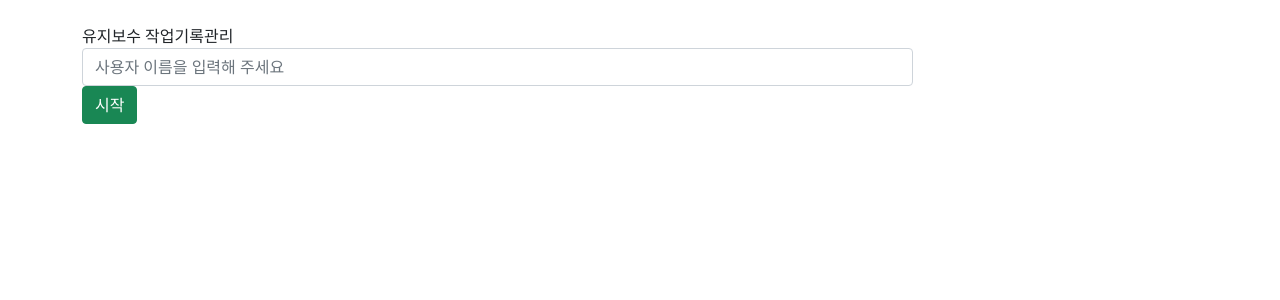
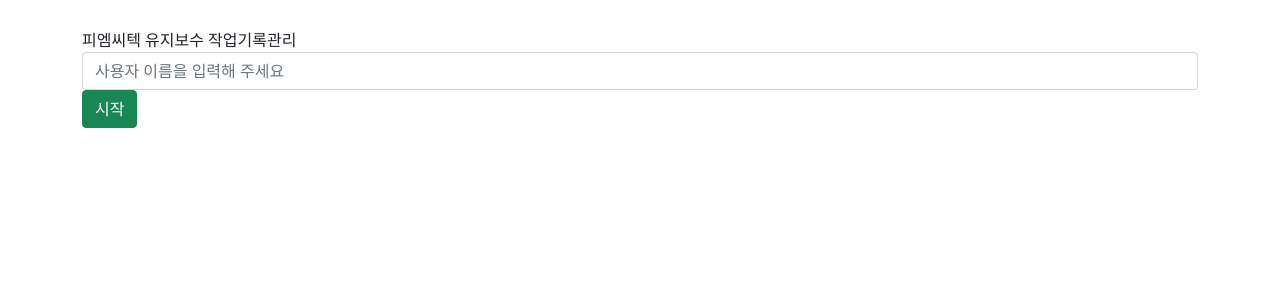
Before and after one commit to dudrms/sr-management-system, a PHP site: the page made by app/Views/login.php in a window 1280 px wide. Shown: the top 300 px of the page. Run offline with PHP 8.4, Linux system fonts and the light colour scheme; the template is opened without the code that fills it, so the values that code supplies are empty; some libraries are stand-ins or nearby versions.

Commit message:
modify html

```diff
--- a/app/Views/login.php
+++ b/app/Views/login.php
@@ -5,35 +5,36 @@
     <title>SR Management</title>
   </head>
   <body>
- <div class="container">
+  <div class="container mt-1">
     <br>
     <?= \Config\Services::validation()->listErrors(); ?>
 
     <span class="d-none alert alert-success mb-3" id="res_message"></span>
 
-    <div class="row">
-      <div class="col-md-9">
         <form action="<?php echo base_url('/login/in');?>" name="user" id="user" method="post" accept-charset="utf-8">
 
-          <div class="form-group">
-            <label for="formGroupExampleInput">유지보수 작업기록관리</label>
+        <div class="row">
+          <div class="col-sm-auto">
+            <label for="formGroupExampleInput">피엠씨텍 유지보수 작업기록관리</label>
+          </div>
+        </div>
+        <div class="row">
+          <div class="col-sm-300">
             <input type="text" name="username" class="form-control" id="formGroupExampleInput" placeholder="사용자 이름을 입력해 주세요">
+          </div>
+        </div>
 
-          </div>
+        <?php if($msg['message'] != '') { ?>
+        <span><?php echo $msg['message'];?></span>
+        <?php } ?>
 
-          <?php if($msg['message'] != '') { ?>
-          <span><?php echo $msg['message'];?></span>
-          <?php } ?>
-
-          <div class="form-group">
+        <div class="row">
+          <div class="col-sm-auto">
            <button type="submit" id="send_form" class="btn btn-success">시작</button>
           </div>
+        </div>
 
         </form>
-      </div>
-
-    </div>
-
 </div>
 
 </body>
```
